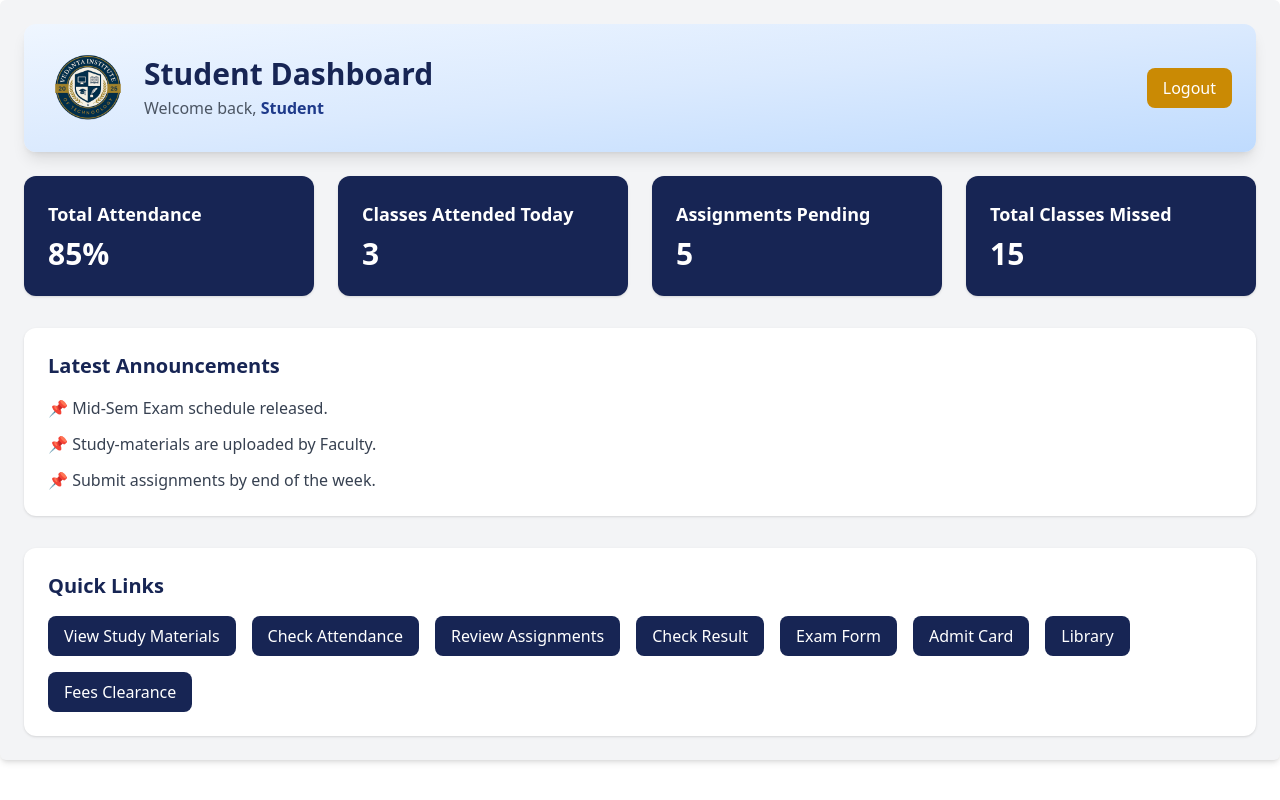
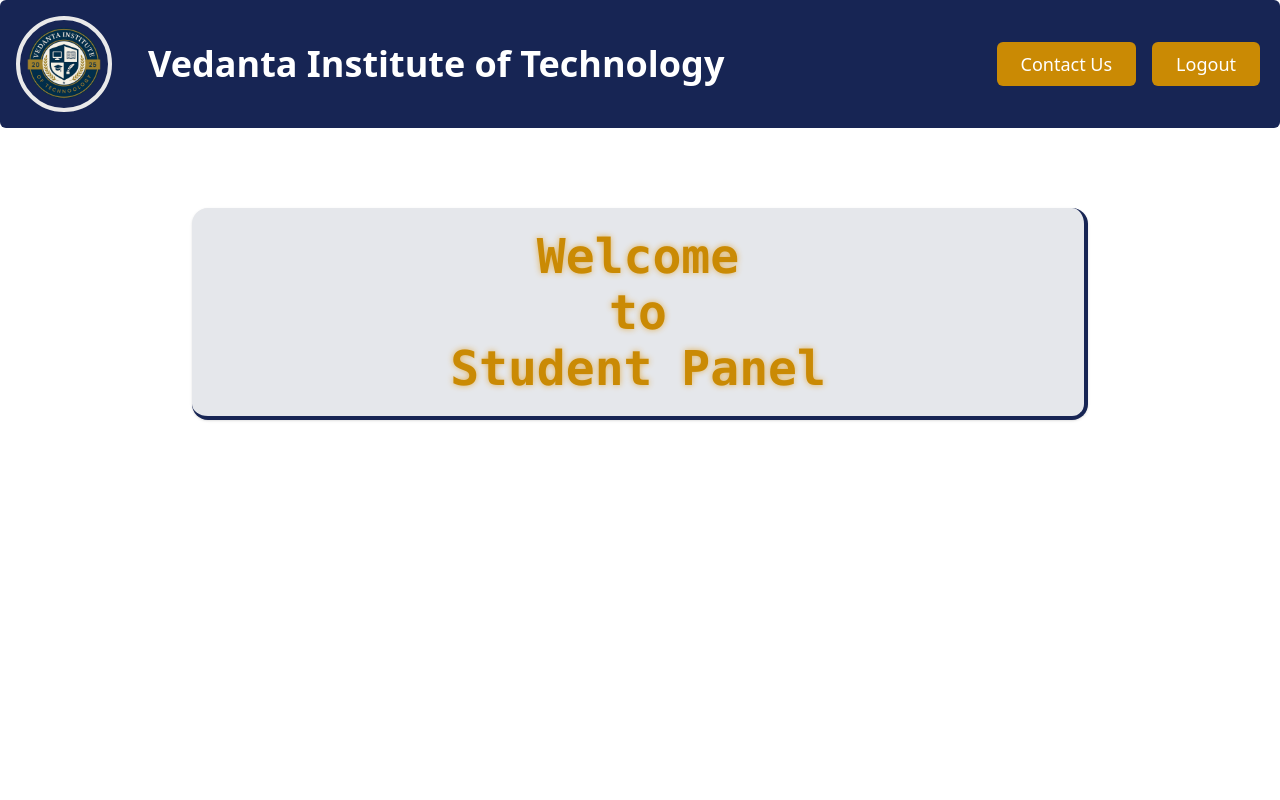
Before and after one commit to ReaveND/College-ERP, a Next.js app: page /student/dashboard in a window 1280 px wide. Built offline with nearby package versions, Linux system fonts and the light colour scheme.

Commit message:
feat: Add student dashboard overview page and enhance welcome screen with typing animation

```diff
--- a/app/student/dashboard/page.tsx
+++ b/app/student/dashboard/page.tsx
@@ -2,100 +2,107 @@
 
 import { useEffect, useState } from 'react';
 import { useRouter } from 'next/navigation';
-import Link from 'next/link';
 import Image from 'next/image';
 
-export default function StudentDashboard() {
-  const router = useRouter();
-  const [studentName, setStudentName] = useState('Student');
+// TypingIntro Component
+const TypingIntro = () => {
+  const lines = ['Welcome', 'to', 'Student Panel'];
+  const typingSpeed = 80;
+  const pauseAfterLine = 1000;
+  const pauseAfterSet = 2000;
+
+  const [displayLines, setDisplayLines] = useState(['', '', '']);
 
   useEffect(() => {
-    const name = localStorage.getItem('studentName');
-    if (name) setStudentName(name);
+    let lineIndex = 0;
+    let charIndex = 0;
+    let buffer = ['', '', ''];
+    let timeout: ReturnType<typeof setTimeout>;
+
+    const typeNextChar = () => {
+      if (lineIndex >= lines.length) {
+        timeout = setTimeout(() => {
+          buffer = ['', '', ''];
+          setDisplayLines(['', '', '']);
+          lineIndex = 0;
+          charIndex = 0;
+          typeNextChar();
+        }, pauseAfterSet);
+        return;
+      }
+
+      const currentLine = lines[lineIndex];
+      if (charIndex < currentLine.length) {
+        buffer[lineIndex] += currentLine.charAt(charIndex);
+        setDisplayLines([...buffer]);
+        charIndex++;
+        timeout = setTimeout(typeNextChar, typingSpeed);
+      } else {
+        lineIndex++;
+        charIndex = 0;
+        timeout = setTimeout(typeNextChar, pauseAfterLine);
+      }
+    };
+
+    typeNextChar();
+    return () => clearTimeout(timeout);
+    // eslint-disable-next-line react-hooks/exhaustive-deps
   }, []);
+
+  return (
+    <div className="text-yellow-600 [text-shadow:_0px_0px_6px_#e0b159] font-mono flex flex-col items-center justify-center space-y-2 text-3xl sm:text-4xl md:text-5xl font-extrabold w-full max-w-[90vw] sm:max-w-xl text-center">
+      <span>{displayLines[0]}</span>
+      <span>{displayLines[1]}</span>
+      <span>{displayLines[2]}</span>
+    </div>
+  );
+};
+
+export default function StudentWelcome() {
+  const router = useRouter();
 
   const handleLogout = async () => {
     try {
       await fetch('/api/auth/logout', { method: 'POST' });
     } catch {}
-    localStorage.removeItem('studentName');
-    localStorage.removeItem('token');
+    if (typeof window !== 'undefined') {
+      localStorage.removeItem('studentName');
+      localStorage.removeItem('token');
+    }
     router.push('/student/login');
   };
 
   return (
-    <div className="max-w-screen-xl mx-auto bg-gray-100 shadow-md rounded-md h-full p-6">
-      {/* Header Card */}
-      <div className="bg-gradient-to-br from-blue-50 via-blue-100 to-blue-200 w-full p-6 rounded-xl shadow-lg mb-6 flex items-center justify-between flex-wrap gap-4">
-        <div className="flex items-center gap-4">
-          <Image src="/images/logo.png" alt="College Logo" width={80} height={80} className="rounded-full" />
-          <div>
-            <h1 className="text-3xl font-bold text-blue-950">Student Dashboard</h1>
-            <p className="text-gray-600 mt-1">
-              Welcome back, <span className="font-semibold text-blue-900">{studentName}</span>
-            </p>
-          </div>
-        </div>
+    <>
+      <div className="bg-blue-950 flex flex-col sm:flex-row items-center justify-between px-4 py-4 rounded-md mb-6 gap-4">
+        <Image
+          src="/images/logo.png"
+          alt="Logo"
+          width={96}
+          height={96}
+          className="rounded-full border-4 border-[#e9e9e9] object-cover"
+        />
+        <h2 className="lg:text-4xl text-white sm:text-2xl font-bold text-center sm:text-left flex-1 sm:ml-0 lg:ml-5">
+          Vedanta Institute of Technology
+        </h2>
+        <a
+          href="tel:+91-9064285877"
+          className="h-11 px-6 bg-yellow-600 text-white text-lg rounded-md duration-700 hover:rounded-3xl whitespace-nowrap cursor-pointer transition-all hover:scale-105 flex items-center"
+        >
+          Contact Us
+        </a>
         <button
           onClick={handleLogout}
-          className="bg-yellow-600 text-white px-4 py-2 rounded-lg hover:bg-red-700 transition"
+          className="h-11 px-6 bg-yellow-600 text-white text-lg rounded-md duration-700 hover:rounded-3xl whitespace-nowrap cursor-pointer transition-all hover:scale-105 mr-1"
         >
           Logout
         </button>
       </div>
 
-      {/* Stats */}
-      <div className="grid grid-cols-1 sm:grid-cols-2 lg:grid-cols-4 gap-6 mb-8">
-        {[
-          { label: 'Total Attendance', value: '85%' },
-          { label: 'Classes Attended Today', value: '3' },
-          { label: 'Assignments Pending', value: '5' },
-          { label: 'Total Classes Missed', value: '15' },
-        ].map((stat) => (
-          <div
-            key={stat.label}
-            className="bg-blue-950 p-6 rounded-xl shadow hover:shadow-lg transition text-white hover:bg-yellow-600 hover:text-black"
-          >
-            <h2 className="text-lg font-semibold">{stat.label}</h2>
-            <p className="text-3xl font-bold mt-2">{stat.value}</p>
-          </div>
-        ))}
+      {/* Welcome Typing Animation */}
+      <div className="w-full max-w-[90vw] sm:max-w-2xl md:max-w-3xl lg:max-w-4xl bg-gray-200 shadow mx-auto px-4 sm:px-6 py-6 mt-10 sm:mt-20 flex flex-col sm:flex-row justify-center items-center border-r-0 sm:border-r-4 border-r-blue-950 border-b-4 border-b-blue-950 rounded-2xl">
+        <TypingIntro />
       </div>
-
-      {/* Announcements */}
-      <div className="bg-white p-6 rounded-xl shadow mb-8">
-        <h2 className="text-xl font-bold text-blue-950 mb-4">Latest Announcements</h2>
-        <ul className="space-y-3 text-gray-700">
-          <li>📌 Mid-Sem Exam schedule released.</li>
-          <li>📌 Study-materials are uploaded by Faculty.</li>
-          <li>📌 Submit assignments by end of the week.</li>
-        </ul>
-      </div>
-
-      {/* Quick Links */}
-      <div className="bg-white p-6 rounded-xl shadow">
-        <h2 className="text-xl font-bold text-blue-950 mb-4">Quick Links</h2>
-        <div className="flex flex-wrap gap-4">
-          {[
-            { href: '/student/dashboard/study-materials', label: 'View Study Materials' },
-            { href: '/student/dashboard/attendance', label: 'Check Attendance' },
-            { href: '/student/dashboard/assignments', label: 'Review Assignments' },
-            { href: '/student/dashboard/result', label: 'Check Result' },
-            { href: '/student/dashboard/exam-form', label: 'Exam Form' },
-            { href: '/student/dashboard/admit-card', label: 'Admit Card' },
-            { href: '/student/dashboard/library', label: 'Library' },
-            { href: '/student/dashboard/fees-clearance', label: 'Fees Clearance' },
-          ].map((link) => (
-            <Link
-              key={link.href}
-              href={link.href}
-              className="px-4 py-2 bg-blue-950 text-white rounded-lg hover:bg-yellow-600 hover:text-black transition"
-            >
-              {link.label}
-            </Link>
-          ))}
-        </div>
-      </div>
-    </div>
+    </>
   );
 }
```
Also changed, not shown: App/admin/dashboard/layout.tsx (+12 -0 lines), App/student/dashboard/layout.tsx (+5 -3 lines), App/student/dashboard/overview/page.tsx (added, +101 -0 lines).
